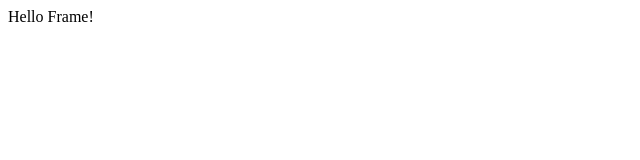
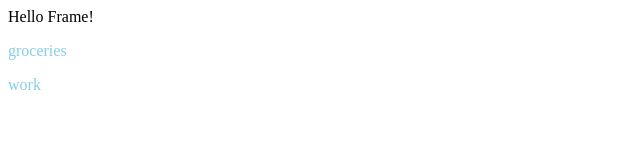
Before and after one commit to NikChao/myframework, a website: page example.html in a window 1280 px wide. Shown: the full height of the page, 0-640 px from the left. Drawn offline with Linux system fonts and the light colour scheme.

Commit message:
Start on loops

```diff
--- a/example.html
+++ b/example.html
@@ -12,6 +12,10 @@
         <div f-if="show">
             {{ secretMessage }}
         </div>
+
+        <div f-for="todo in todos">
+            <p style="color: skyblue;">{{ todo.descr }}</p>
+        </div>
     </div>
     <script type="text/javascript">
         var app = new Frame({
@@ -19,7 +23,11 @@
             data: {
                 message: 'Hello Frame!',
                 secretMessage: 'Hello secret.',
-                show: 'false'
+                show: 'false',
+                todos: [
+                    { descr: 'groceries' },
+                    { descr: 'work' }
+                ]
             }
         });
     </script>
--- a/index.js
+++ b/index.js
@@ -16,11 +16,26 @@ class Frame {
     }
 
     bindLoops() {
+        for (let child of this.el.el.children) {
+            const key = child.getAttribute("f-for");
+            if (key == null) continue;
+            const [itemName, listName] = key.split(" in ");
+            const list = this.data[listName];
+            if (list === undefined) continue;
 
+            let childMarkup = domu(child).html();
+            let markup = "";
+
+            for (const todo of list) {
+                markup += childMarkup.replace("{{ todo.descr }}", todo.descr)
+            }
+            domu(child).html(markup);
+        }
     }
 
     build() {
         this.bindConditionals();
+        this.bindLoops();
     }
 
     draw() {
```
Also changed, not shown: domu.js (line endings or trailing spaces).
